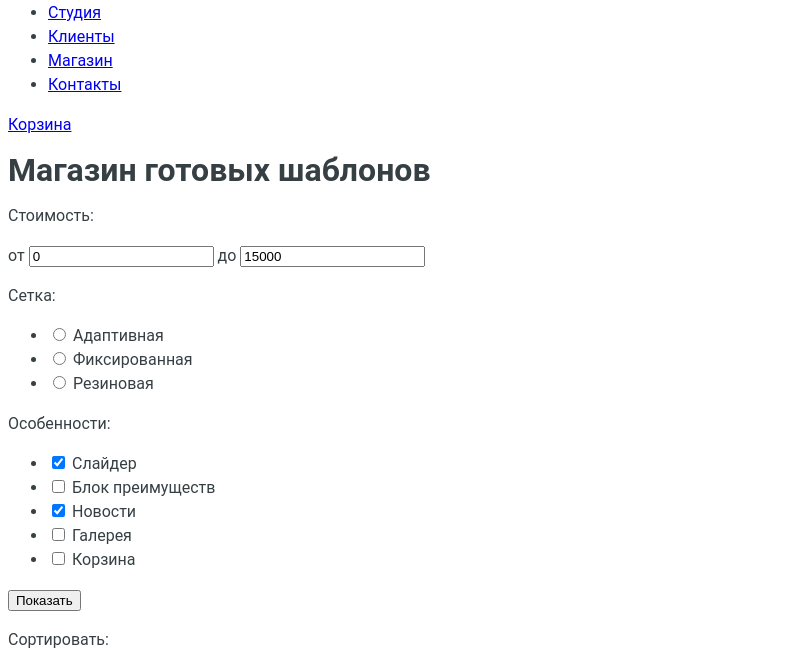
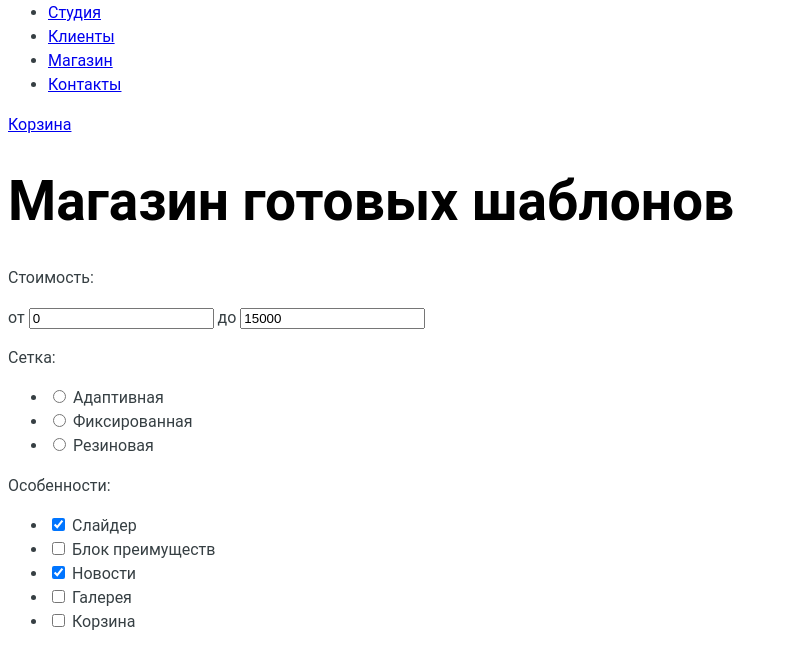
Before and after one commit to delssajri/231246-nerds, a plain HTML site: page inner.html in a window 1280 px wide. Shown: the part 95-744 px from the top of the page, without its empty margins (0-788 px from the left). Drawn offline with Linux system fonts and the light colour scheme.

Commit message:
reversed css file

```diff
--- a/css/style.css
+++ b/css/style.css
@@ -6,12 +6,13 @@ body {
 	color: #363f43;
 }
 
-h2.title {
+.title {
 	font-size: 55px;
 	line-height: 55px;
 	font-weight: bold;
 	color: #000000;
 }
+
 .feature-title {
 	font-size: 24px;
 	line-height: 30px;
```
